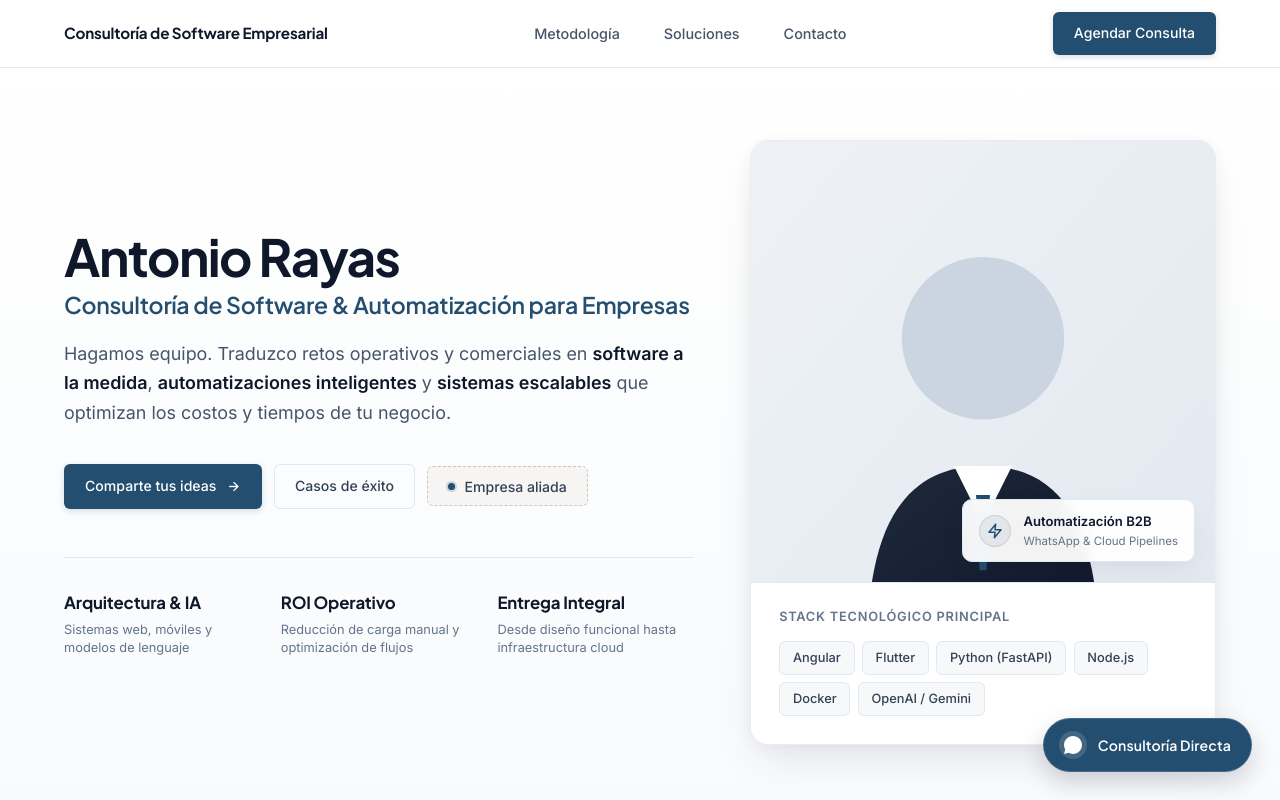
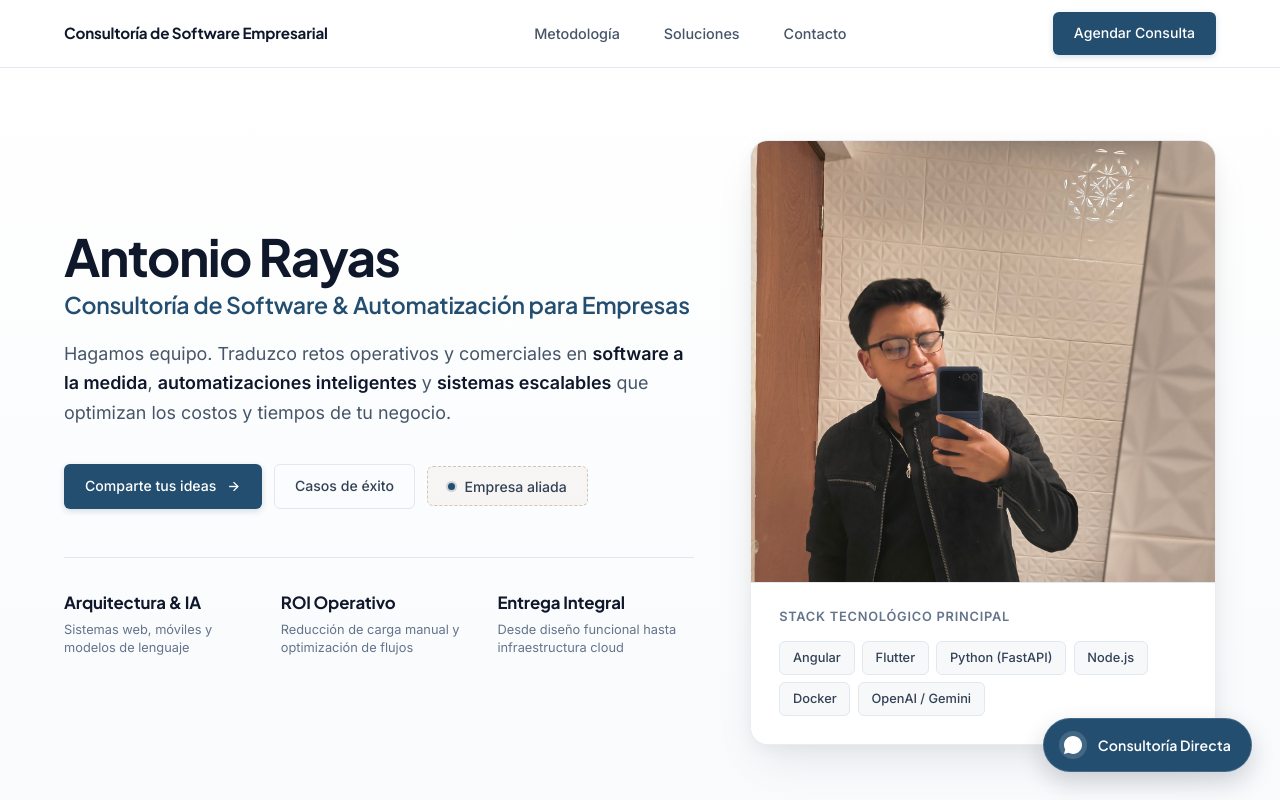
Before and after one commit to AntonioRM1022/Portafolio, an Angular app: page / in a window 1280 px wide. Shown: the top 800 px of the page. Built offline with nearby package versions, Linux system fonts and the light colour scheme.

Commit message:
feat(hero): enlazar perfil.jpg real y remover cuadro flotante sobre la foto

```diff
--- a/src/app/components/hero/hero.component.html
+++ b/src/app/components/hero/hero.component.html
@@ -55,21 +55,9 @@
         <div class="profile-card__photo-wrapper">
           <img
             [src]="profileImage"
-            alt="Fotografía profesional"
+            alt="Antonio Rayas"
             class="profile-card__photo"
             (error)="onImageError($event)">
-
-          <div class="profile-card__floating-kpi">
-            <div class="floating-icon">
-              <svg width="16" height="16" viewBox="0 0 24 24" fill="none" stroke="currentColor" stroke-width="2.2" stroke-linecap="round" stroke-linejoin="round">
-                <polyline points="13 2 3 14 12 14 11 22 21 10 12 10 13 2"></polyline>
-              </svg>
-            </div>
-            <div class="floating-text">
-              <strong>Automatización B2B</strong>
-              <small>WhatsApp &amp; Cloud Pipelines</small>
-            </div>
-          </div>
         </div>
 
         <!-- Ficha de Stack Tecnológico Principal -->
--- a/src/app/components/hero/hero.component.ts
+++ b/src/app/components/hero/hero.component.ts
@@ -7,7 +7,7 @@ import { Component, HostListener } from '@angular/core';
   styleUrl: './hero.component.scss'
 })
 export class HeroComponent {
-  profileImage = 'assets/images/profile-placeholder.svg';
+  profileImage = 'assets/perfil.jpg';
   partnerImage = 'assets/images/4nucleos-placeholder.svg';
 
   isPartnerModalOpen = false;
```
Also changed, not shown: public/assets/perfil.jpg (added).
